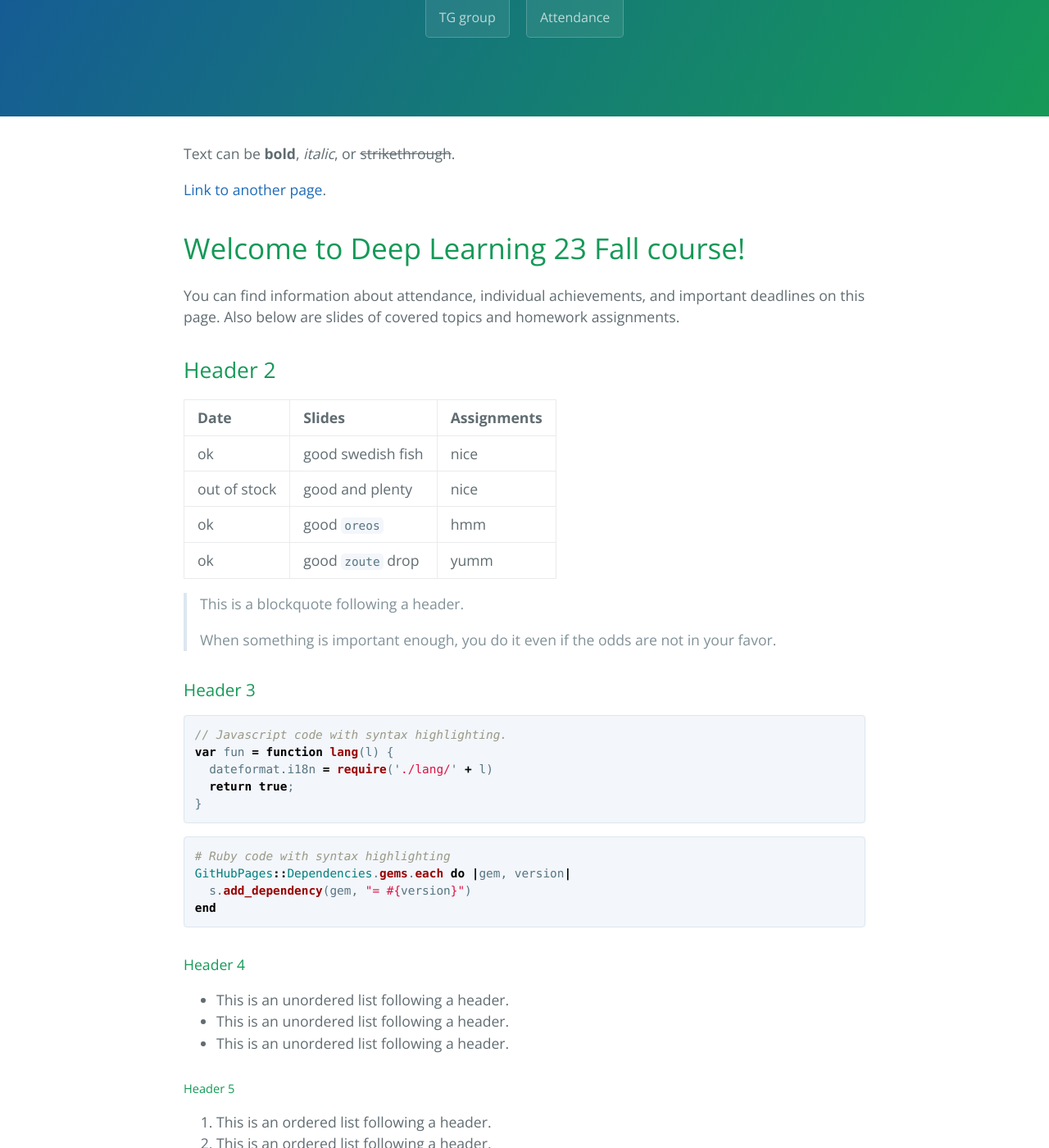
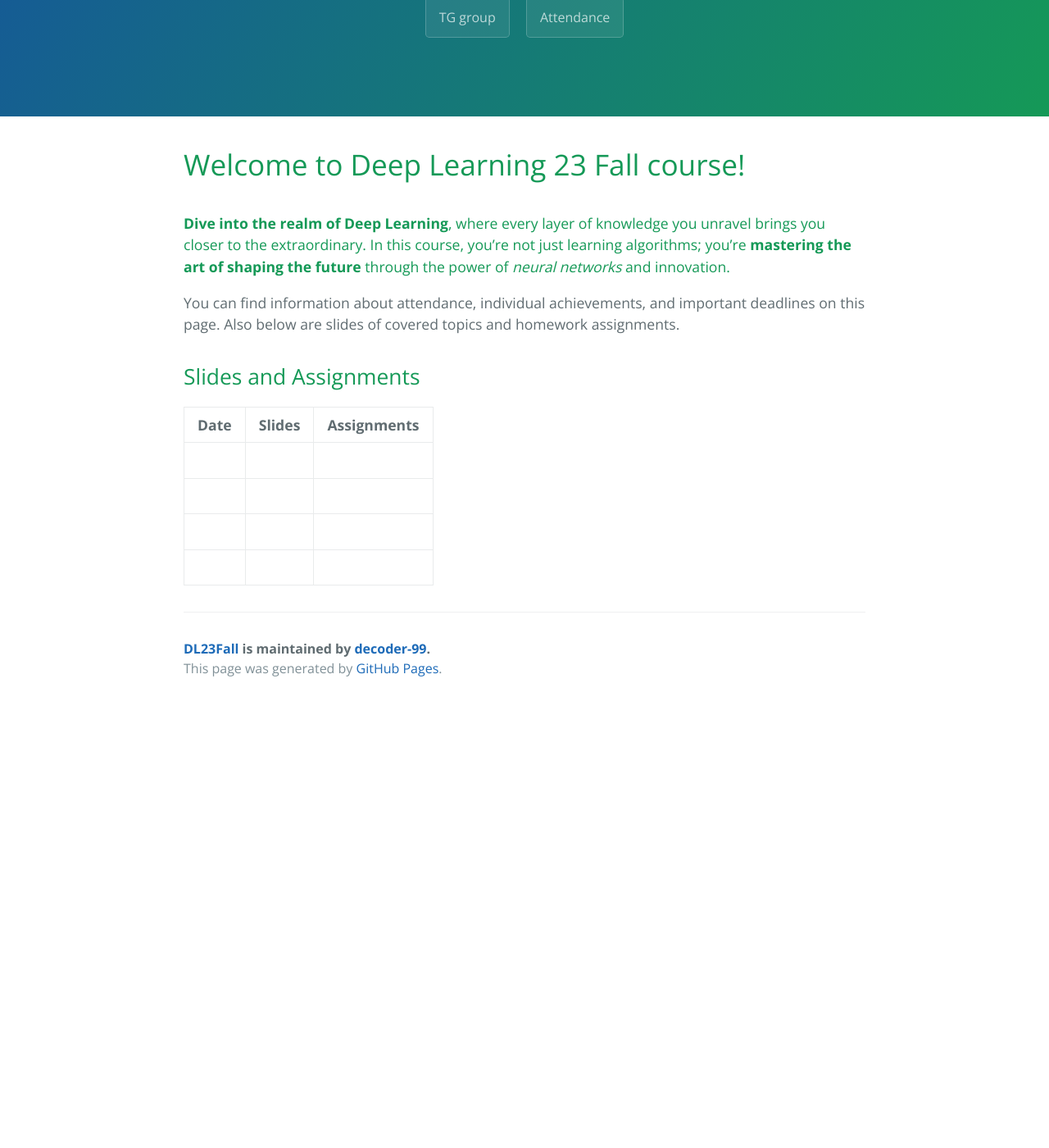
Before and after one commit to decoder-99/DL23Fall, a Jekyll site: the page built from index.md, in a window 1280 px wide and 1400 px high, scrolled down 194 px. Shown: the whole window at 82% size. Built offline with Jekyll 4.4.1, drawn with Linux system fonts in a browser that asks for light colours; the repository's description, which GitHub fills in, is left out; our own code applies the rules of GitHub Pages for plain Markdown files; after the commit the page ends 1053 px from its top, so only the background shows below that; some of the changed text lies outside the part shown.

Commit message:
Update index.md

````diff
--- a/index.md
+++ b/index.md
@@ -2,125 +2,17 @@
 layout: default
 ---
 
-Text can be **bold**, _italic_, or ~~strikethrough~~.
+# Welcome to Deep Learning 23 Fall course!
 
-[Link to another page](./another-page.html).
-
-# Welcome to Deep Learning 23 Fall course!
+#### **Dive into the realm of Deep Learning**, where every layer of knowledge you unravel brings you closer to the extraordinary. In this course, you're not just learning algorithms; you're **mastering the art of shaping the future** through the power of *neural networks* and innovation.
 
 You can find information about attendance, individual achievements, and important deadlines on this page. Also below are slides of covered topics and homework assignments.
 
-## Header 2
+## Slides and Assignments
 
 | Date         | Slides            | Assignments |
 |:-------------|:------------------|:------------|
-| ok           | good swedish fish | nice        |
-| out of stock | good and plenty   | nice        |
-| ok           | good `oreos`      | hmm         |
-| ok           | good `zoute` drop | yumm        |
-
-> This is a blockquote following a header.
->
-> When something is important enough, you do it even if the odds are not in your favor.
-
-### Header 3
-
-```js
-// Javascript code with syntax highlighting.
-var fun = function lang(l) {
-  dateformat.i18n = require('./lang/' + l)
-  return true;
-}
-```
-
-```ruby
-# Ruby code with syntax highlighting
-GitHubPages::Dependencies.gems.each do |gem, version|
-  s.add_dependency(gem, "= #{version}")
-end
-```
-
-#### Header 4
-
-*   This is an unordered list following a header.
-*   This is an unordered list following a header.
-*   This is an unordered list following a header.
-
-##### Header 5
-
-1.  This is an ordered list following a header.
-2.  This is an ordered list following a header.
-3.  This is an ordered list following a header.
-
-###### Header 6
-
-| head1        | head two          | three |
-|:-------------|:------------------|:------|
-| ok           | good swedish fish | nice  |
-| out of stock | good and plenty   | nice  |
-| ok           | good `oreos`      | hmm   |
-| ok           | good `zoute` drop | yumm  |
-
-### There's a horizontal rule below this.
-
-* * *
-
-### Here is an unordered list:
-
-*   Item foo
-*   Item bar
-*   Item baz
-*   Item zip
-
-### And an ordered list:
-
-1.  Item one
-1.  Item two
-1.  Item three
-1.  Item four
-
-### And a nested list:
-
-- level 1 item
-  - level 2 item
-  - level 2 item
-    - level 3 item
-    - level 3 item
-- level 1 item
-  - level 2 item
-  - level 2 item
-  - level 2 item
-- level 1 item
-  - level 2 item
-  - level 2 item
-- level 1 item
-
-### Small image
-
-![Octocat](https://github.githubassets.com/images/icons/emoji/octocat.png)
-
-### Large image
-
-![Branching](https://guides.github.com/activities/hello-world/branching.png)
-
-
-### Definition lists can be used with HTML syntax.
-
-<dl>
-<dt>Name</dt>
-<dd>Godzilla</dd>
-<dt>Born</dt>
-<dd>1952</dd>
-<dt>Birthplace</dt>
-<dd>Japan</dd>
-<dt>Color</dt>
-<dd>Green</dd>
-</dl>
-
-```
-Long, single-line code blocks should not wrap. They should horizontally scroll if they are too long. This line should be long enough to demonstrate this.
-```
-
-```
-The final element.
-```
+|              |                   |             |
+|              |                   |             |
+|              |                   |             |
+|              |                   |             |
````
